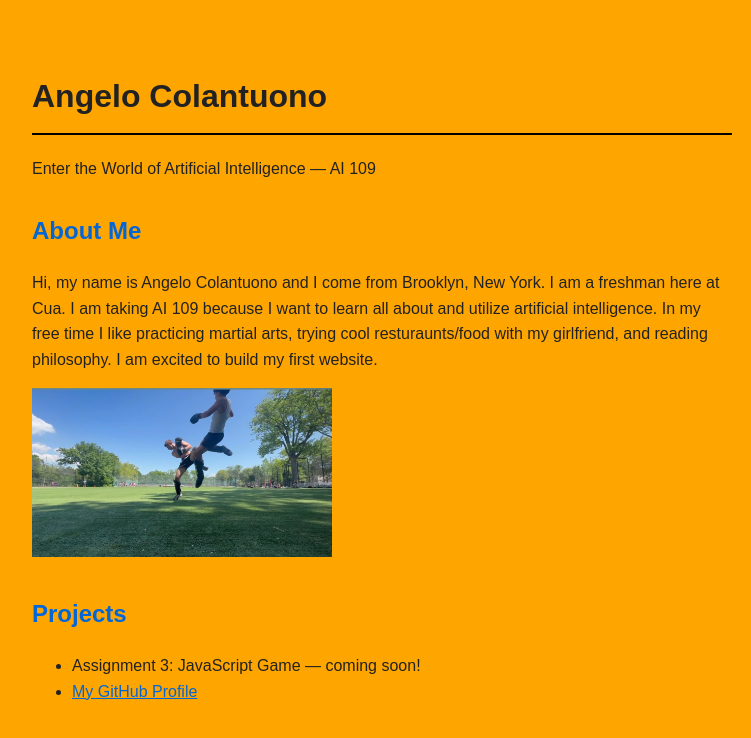
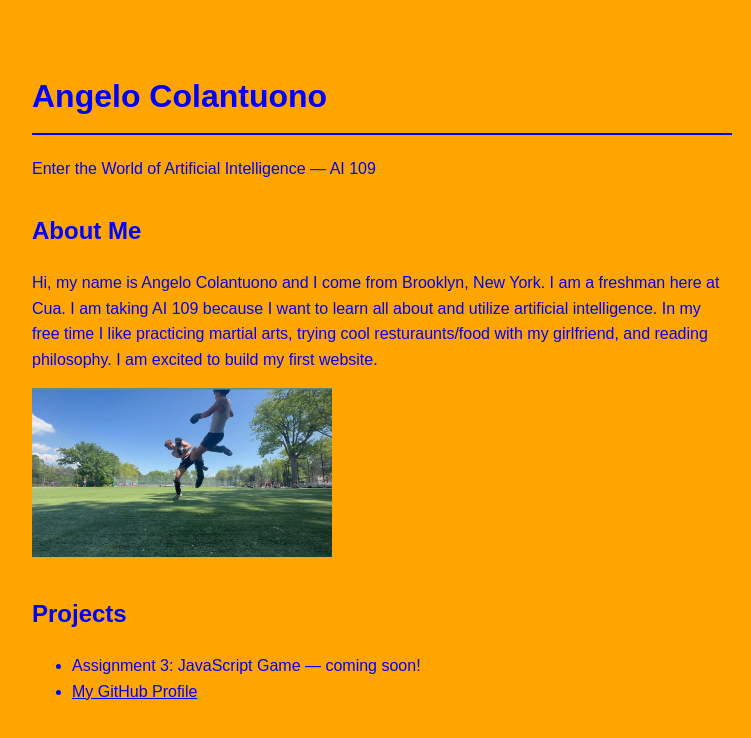
Before and after one commit to AngCola/AngCola.github.io, a plain HTML site: page index.html in a window 1280 px wide. Shown: the whole page, without its empty margins (258-1009 px from the left). Drawn offline with Linux system fonts and the light colour scheme.

Commit message:
Blue Full Text

```diff
--- a/style.css
+++ b/style.css
@@ -4,20 +4,20 @@ body {
   margin: 30px auto;
   padding: 20px;
   line-height: 1.6;
-  color: #222;
+  color: blue;
   background: orange;
 }
 
 h1 {
-  border-bottom: 2px solid black;
+  border-bottom: 2px solid blue;
   padding-bottom: 10px;
 }
 
 h2 {
-  color: #0366d6;
+  color: blue;
   margin-top: 30px;
 }
 
 a {
-  color: #0366d6;
+  color: blue;
 }
```
